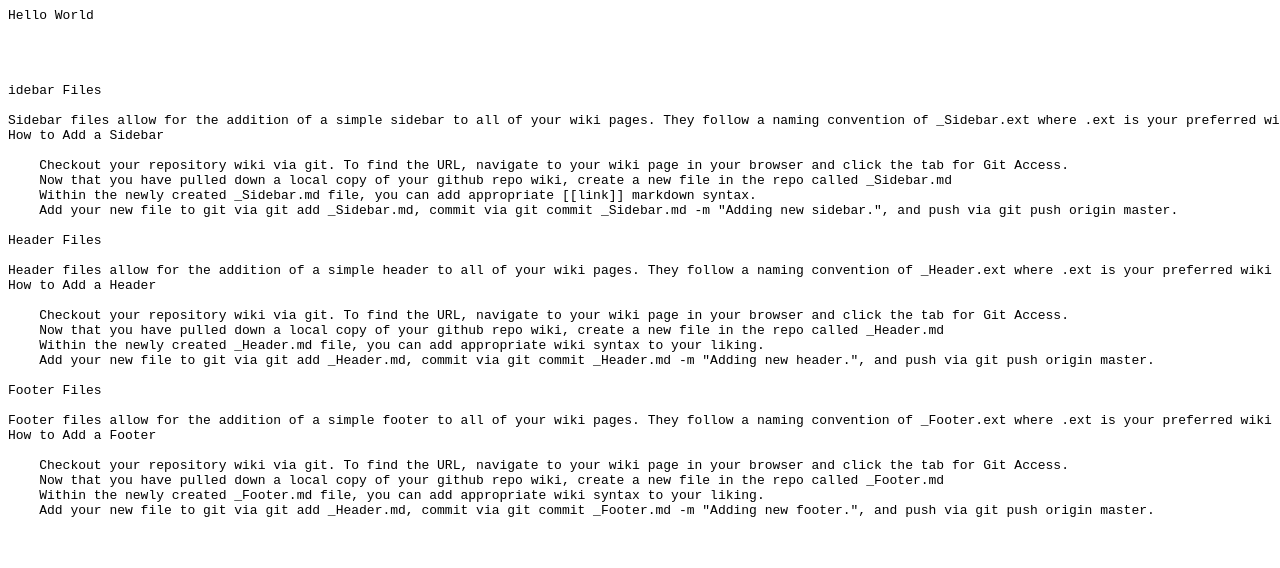
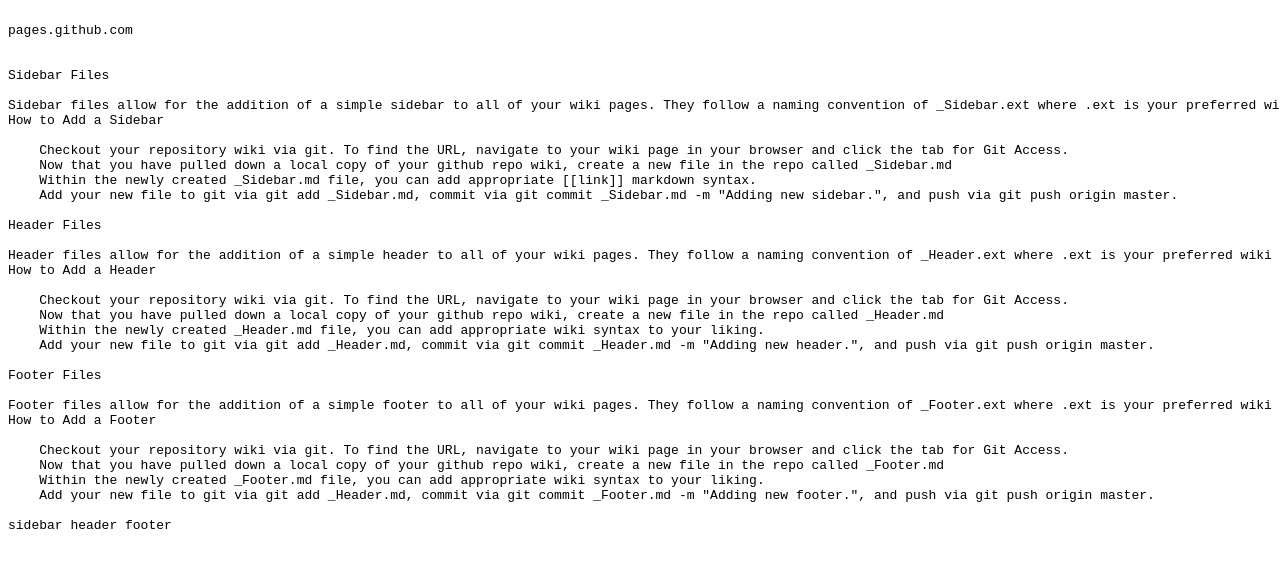
Before and after one commit to achishis2/achishis2.github.io, a plain HTML site: page index.html in a window 1280 px wide. Shown: the top 568 px of the page. Drawn offline with Linux system fonts and the light colour scheme.

Commit message:
Update index.html

```diff
--- a/index.html
+++ b/index.html
@@ -1,10 +1,9 @@
 <pre>
-Hello World
 
-<href a="https://pages.github.com/"></href>
+<href a="https://pages.github.com/">pages.github.com</href>
 
 
-idebar Files
+Sidebar Files
 
 Sidebar files allow for the addition of a simple sidebar to all of your wiki pages. They follow a naming convention of _Sidebar.ext where .ext is your preferred wiki format. Sidebar files affect all pages within a directory as well as any sub-directories not containing their own sidebar file.
 How to Add a Sidebar
@@ -34,6 +33,6 @@ How to Add a Footer
     Within the newly created _Footer.md file, you can add appropriate wiki syntax to your liking.
     Add your new file to git via git add _Header.md, commit via git commit _Footer.md -m "Adding new footer.", and push via git push origin master.
 
-<href a="http://blackbe.lt/github-wiki-sidebar-table-contents-header-footer/"></href>
+<href a="http://blackbe.lt/github-wiki-sidebar-table-contents-header-footer/">sidebar header footer</href>
 
 </pre>
```
